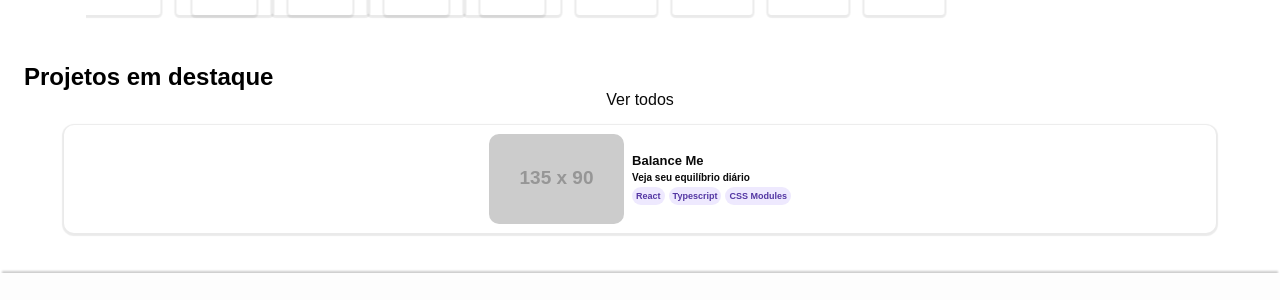
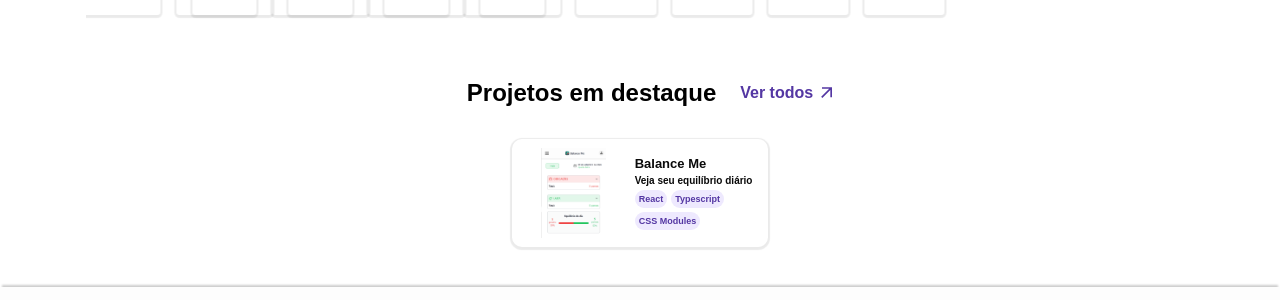
Before and after one commit to filipesilveira-dev/portfolio-next, a Next.js app: page / in a window 1280 px wide. Shown: the part 525-825 px from the top of the page. Built offline with nearby package versions, Linux system fonts and the light colour scheme; grey boxes are pictures that could not be loaded.

Commit message:
style: estilização da seção de projetos

```diff
--- a/src/components/Card/Card.module.css
+++ b/src/components/Card/Card.module.css
@@ -6,47 +6,49 @@
   padding: 0.5rem;
   margin: 1rem 0;
   border-radius: 10px;
-  min-width: 15.5rem;
+  min-width: 15rem;
   width: 90%;
-  gap: .5rem;
+  max-width: 16rem;
+  gap: 0.5rem;
 
   border: 1px solid rgba(0, 0, 0, 0);
   box-shadow: 0 1px 1px 2px rgba(0, 0, 0, 0.082);
 }
 
-.card_img{
+.card_img {
   object-fit: contain;
   border-radius: 10px;
+
 }
 
-.project_info_container{
+.project_info_container {
   display: flex;
   flex-direction: column;
   /* padding: .25rem 0 .25rem .25rem; */
-  gap: .25rem;
+  gap: 0.25rem;
 }
 
-.project_info_container h3{
+.project_info_container h3 {
   font-size: small;
 }
 
-.span_wrapper{
+.span_wrapper {
   display: flex;
   flex-wrap: wrap;
   min-width: 6rem;
-  gap: .25rem;
+  gap: 0.25rem;
 }
 
-.project_info_container p{
+.project_info_container p {
   font-size: x-small;
   font-weight: 600;
 }
 
-.span_wrapper span{
-  background-color: #EEE9FE;
-  font-size:xx-small;
+.span_wrapper span {
+  background-color: #eee9fe;
+  font-size: xx-small;
   font-weight: 600;
-  color: #5437A3;
+  color: #5437a3;
   border-radius: 10px;
-  padding: .25rem;
+  padding: 0.25rem;
 }
--- a/src/components/Card/Card.tsx
+++ b/src/components/Card/Card.tsx
@@ -1,25 +1,34 @@
-import style from "./Card.module.css"
-import Image from "next/image";
+import style from "./Card.module.css";
+import Image , {StaticImageData}from "next/image";
 import Link from "next/link";
 
-interface CardProps{
+interface CardProps {
   name: string;
   resume: string;
   tech: string[];
+  img: string | StaticImageData;
 }
 
-export default function Card({name, resume, tech}: CardProps) {
+export default function Card({ img, name, resume, tech }: CardProps) {
   return (
     <>
       <Link href="/projects" className={style.link_wrapper}>
-
-        <Image className={style.card_img} src="https://placehold.co/135x90" width={135} height={90} alt="Miniatura do projeto" unoptimized/>
+        <Image
+          className={style.card_img}
+          src={img}
+          width={135}
+          height={90}
+          alt="Miniatura do projeto"
+          unoptimized
+        />
         <div className={style.project_info_container}>
-            <h3>{name}</h3>
-            <p>{resume}</p>
-            <div className={style.span_wrapper}>
-                {tech.map((t)=>(<span key={t}>{t}</span>))}
-            </div>
+          <h3>{name}</h3>
+          <p>{resume}</p>
+          <div className={style.span_wrapper}>
+            {tech.map((t) => (
+              <span key={t}>{t}</span>
+            ))}
+          </div>
         </div>
       </Link>
     </>
--- a/src/components/Projects/Projects.module.css
+++ b/src/components/Projects/Projects.module.css
@@ -1,4 +1,4 @@
-.projects_container{
+.projects_section{
     display: flex;
     flex-direction: column;
     align-items: center;
@@ -6,7 +6,41 @@
     margin: 1.5rem auto;
 }
 
-.projects_container h2{
+.projets_section_title_wrapper{
+display: flex;
+flex-direction: column;
+justify-content: space-between;
+align-items: center;
+}
+
+.projects_section h2{
     align-self: flex-start;
-    margin: 0 1.5rem;
+    margin: 1rem 1.5rem;
 }
+
+.projects_link{
+    display: flex;
+    justify-content: center;
+    align-items: center;
+    gap: .25rem;
+    color: #5437a3;
+    font-weight: 600;
+}
+
+.project_container{
+    display: flex;
+    gap: .75rem;
+    max-width: 25rem;
+    width: 100%;
+
+    padding: 2rem;
+    scroll-snap-type: x mandatory;
+    overflow-x: scroll;
+    scroll-padding: 2rem;
+}
+
+@media (min-width: 420px){
+    .projets_section_title_wrapper{
+        flex-direction: row;
+    }
+}
--- a/src/components/Projects/Projects.tsx
+++ b/src/components/Projects/Projects.tsx
@@ -1,30 +1,47 @@
 import Link from "next/link";
 import Card from "../Card/Card";
-import style from "./Projects.module.css"
-// nome, resumo, três tecnologias
-// import {projects} from "@/utils/projects"
+import style from "./Projects.module.css";
+import { projects } from "@/utils/projects";
+import Image from "next/image";
+// import arrow from "./arrow.svg"
 
-export interface Projeto{
+export interface Projeto {
   id: number;
+  img: string;
   name: string;
   resume: string;
   tech: string[];
 }
 
-const projetoMock = [{
-  id: 1,
-  name: "Balance Me",
-  resume: "Veja seu equilíbrio diário",
-  tech: ["React", "Typescript", "CSS Modules"],
-}];
+// const projetoMock = [
+//   {
+//     id: 1,
+//     name: "Balance Me",
+//     resume: "Veja seu equilíbrio diário",
+//     tech: ["React", "Typescript", "CSS Modules"],
+//   },
+// ];
 
 export default function Projects() {
   return (
-    <div className={style.projects_container}>
-      <h2>Projetos em destaque</h2>
-      <Link href="/projects">Ver todos</Link>
-      <Link href="/projects" />
-      {projetoMock.map((projeto)=>(<Card key={projeto.id} name={projeto.name} resume={projeto.resume} tech={projeto.tech}/>))}
+    <div className={style.projects_section}>
+      <div className={style.projets_section_title_wrapper}>
+        <h2>Projetos em destaque</h2>
+        <Link className={style.projects_link} href="/projects">
+          Ver todos{" "}
+          <Image src="/arrow.svg" width={20} height={20} alt="Imagem de seta" />
+        </Link>
+      </div>
+
+      {projects.map((project) => (
+        <Card
+          key={project.id}
+          img={project.imgM}
+          name={project.name}
+          resume={project.resume}
+          tech={project.tech}
+        />
+      ))}
     </div>
   );
 }
--- a/src/utils/projects.ts
+++ b/src/utils/projects.ts
@@ -1,78 +1,78 @@
 //Importação direta de imagens por conflitos de caminho após o build
-import diceRoller from "../assets/prints/diceRoller.png";
-import diceRollerMobile from "../assets/prints/diceRollerMobile.png";
+// import diceRoller from "../../public/prints/diceRoller.png";
+// import diceRollerMobile from "../../public/prints/diceRollerMobile.png";
 
-import balanceMe from "../assets/prints/balanceMe.png";
-import balanceMeMobile from "../assets/prints/balanceMeMobile.png";
+import balanceMe from "../../public/prints/balanceMe.png";
+import balanceMeMobile from "../../public/prints/balanceMeMobile.png";
 
-import sepiaBistro from "../assets/prints/sepiaBistro.png";
-import sepiaBistroMobile from "../assets/prints/sepiaBistroMobile.png";
+// import sepiaBistro from "../../public/prints/sepiaBistro.png";
+// import sepiaBistroMobile from "../../public/prints/sepiaBistroMobile.png";
 
-import diarioDeBordo from "../assets/prints/diarioDeBordo.png";
-import diarioDeBordoMobile from "../assets/prints/diarioDeBordoMobile.png";
+// import diarioDeBordo from "../../public/prints/diarioDeBordo.png";
+// import diarioDeBordoMobile from "../../public/prints/diarioDeBordoMobile.png";
 
-import tudoDevBlog from "../assets/prints/tudoDevBlog.png";
-import tudoDevBlogMobile from "../assets/prints/tudoDevBlogMobile.png";
+// import tudoDevBlog from "../../public/prints/tudoDevBlog.png";
+// import tudoDevBlogMobile from "../../public/prints/tudoDevBlogMobile.png";
 
 // Arquivo que fornece os dados consimidos em "Portfolio"
-export const projetos = [
+export const projects = [
   {
     id: 1,
-    name: "Balance Me App",
+    name: "Balance Me",
     img: balanceMe,
     imgM: balanceMeMobile,
-    resume: "",
+    resume: "Veja seu equilíbrio diário",
     description:
       "O Balance Me é uma aplicação web interativa concebida para auxiliar no autogerenciamento diário. Muitas vezes nos sentimos sobrecarregados sem entender a real proporção entre o que precisamos fazer (obrigações) e o que nos recarrega as energias (lazer e descanso). Com uma proposta visual, simples e intuitiva, o usuário atribui pesos e níveis de intensidade a cada atividade do seu dia, permitindo que a aplicação gere uma régua de equilíbrio proporcional e dinâmica.",
     url: "https://github.com/filipesilveira-dev/balance-me-app",
     deploy: "https://filipesilveira-dev.github.io/balance-me-app/",
     tech: ["React", "Typescript", "CSS Modules"],
   },
-  {
-    id: 2,
-    name: "Dice Roller",
-    img: diceRoller,
-    imgM: diceRollerMobile,
-    resume: "Chegou a hora de rolar os dados",
-    description:
-      "Trata-se de uma aplicação web autoral desenvolvida desde o conceito, com múltiplos tipos de dados, lançamentos individuais e simultâneos, componentes reutilizáveis, gerenciamento de estado global com Zustand e animações. Implementação de testes automatizados com Jest e React Testing Library, CI/CD com GitHub Actions e deploy no GitHub Pages.",
-    url: "https://github.com/filipesilveira-dev/dice-roller",
-    deploy: "https://filipesilveira-dev.github.io/dice-roller/",
-    tech: ["Zustand", "Motion", "Jest"],
-  },
-  {
-    id: 3,
-    name: "Sépia Bistrô",
-    img: sepiaBistro,
-    imgM: sepiaBistroMobile,
-    resume: "Sua página web com Micro Frontend",
-    description:
-      "Trata-se de uma página web desenvolvida utilizando a arquitetura de micro frontends. O Container é a aplicação Host responsável por integrar os micro frontends do projeto Sépia Bistrô por meio de Module Federation utilizando React e Vite. Nesta arquitetura, o Container é responsável por carregar dinamicamente os módulos remotos, compondo a aplicação final exibida ao usuário. O projeto é composto pelos seguintes micro frontends: mfe-container → aplicação Host responsável pela integração. mfe-menu → responsável pela exibição do cardápio e seleção dos produtos. mfe-checkout → responsável pelo carrinho de compras e processo de checkout.",
-    url: "https://github.com/filipesilveira-dev/frontendGithub/tree/main/sepia_bistro_micro_frontend",
-    deploy: "",
-    tech: ["Micro Frontend", "Module Federation", "React"],
-  },
-  {
-    id: 4,
-    name: "Diário de bordo",
-    img: diarioDeBordo,
-    imgM: diarioDeBordoMobile,
-    resume: "O que você fez hoje?",
-    description:
-      "Projeto desenvolvido como atividade prática da EBAC com o objetivo de implementar um Diário de Bordo como Progressive Web App (PWA) utilizando React, TypeScript, Vite e Zustand.",
-    url: "https://github.com/filipesilveira-dev/frontendGithub/tree/main/diario_de_bordo_PWA",
-    deploy: "",
-    tech: ["PWA", "Typescript", "React"],
-  },
-  {
-    name: "Tudo Dev Blog",
-    img: tudoDevBlog,
-    imgM: tudoDevBlogMobile,
-    resume: "Tudo sobre o mundo dev",
-    description:
-      "Blog desenvolvido com Next.js para exibição de artigos técnicos, utilizando rotas dinâmicas, Server Components e geração estática de páginas. Demonstrar na prática conceitos modernos como data fetching no servidor, SSG/ISR e organização em camadas simulando consumo de API.",
-    url: "https://github.com/filipesilveira-dev/frontendGithub/tree/main/tudo-dev-blog-nextjs",
-    deploy: "https://frontend-github-iota.vercel.app/",
-    tech: ["Next.js", "Typescript", "CSS Modules"],
-  },
+  // {
+  //   id: 2,
+  //   name: "Dice Roller",
+  //   img: diceRoller,
+  //   imgM: diceRollerMobile,
+  //   resume: "Chegou a hora de rolar os dados",
+  //   description:
+  //     "Trata-se de uma aplicação web autoral desenvolvida desde o conceito, com múltiplos tipos de dados, lançamentos individuais e simultâneos, componentes reutilizáveis, gerenciamento de estado global com Zustand e animações. Implementação de testes automatizados com Jest e React Testing Library, CI/CD com GitHub Actions e deploy no GitHub Pages.",
+  //   url: "https://github.com/filipesilveira-dev/dice-roller",
+  //   deploy: "https://filipesilveira-dev.github.io/dice-roller/",
+  //   tech: ["Zustand", "Motion", "Jest"],
+  // },
+  // {
+  //   id: 3,
+  //   name: "Sépia Bistrô",
+  //   img: sepiaBistro,
+  //   imgM: sepiaBistroMobile,
+  //   resume: "Sua página web com Micro Frontend",
+  //   description:
+  //     "Trata-se de uma página web desenvolvida utilizando a arquitetura de micro frontends. O Container é a aplicação Host responsável por integrar os micro frontends do projeto Sépia Bistrô por meio de Module Federation utilizando React e Vite. Nesta arquitetura, o Container é responsável por carregar dinamicamente os módulos remotos, compondo a aplicação final exibida ao usuário. O projeto é composto pelos seguintes micro frontends: mfe-container → aplicação Host responsável pela integração. mfe-menu → responsável pela exibição do cardápio e seleção dos produtos. mfe-checkout → responsável pelo carrinho de compras e processo de checkout.",
+  //   url: "https://github.com/filipesilveira-dev/frontendGithub/tree/main/sepia_bistro_micro_frontend",
+  //   deploy: "",
+  //   tech: ["Micro Frontend", "Module Federation", "React"],
+  // },
+  // {
+  //   id: 4,
+  //   name: "Diário de bordo",
+  //   img: diarioDeBordo,
+  //   imgM: diarioDeBordoMobile,
+  //   resume: "O que você fez hoje?",
+  //   description:
+  //     "Projeto desenvolvido como atividade prática da EBAC com o objetivo de implementar um Diário de Bordo como Progressive Web App (PWA) utilizando React, TypeScript, Vite e Zustand.",
+  //   url: "https://github.com/filipesilveira-dev/frontendGithub/tree/main/diario_de_bordo_PWA",
+  //   deploy: "",
+  //   tech: ["PWA", "Typescript", "React"],
+  // },
+  // {
+  //   name: "Tudo Dev Blog",
+  //   img: tudoDevBlog,
+  //   imgM: tudoDevBlogMobile,
+  //   resume: "Tudo sobre o mundo dev",
+  //   description:
+  //     "Blog desenvolvido com Next.js para exibição de artigos técnicos, utilizando rotas dinâmicas, Server Components e geração estática de páginas. Demonstrar na prática conceitos modernos como data fetching no servidor, SSG/ISR e organização em camadas simulando consumo de API.",
+  //   url: "https://github.com/filipesilveira-dev/frontendGithub/tree/main/tudo-dev-blog-nextjs",
+  //   deploy: "https://frontend-github-iota.vercel.app/",
+  //   tech: ["Next.js", "Typescript", "CSS Modules"],
+  // },
 ];
```
Also changed, not shown: public/arrow.svg (added).
